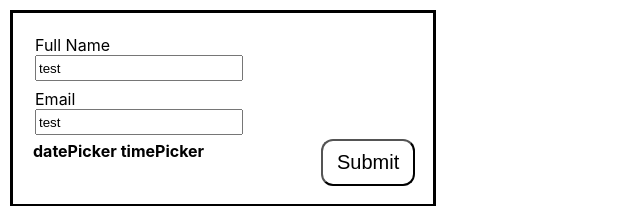
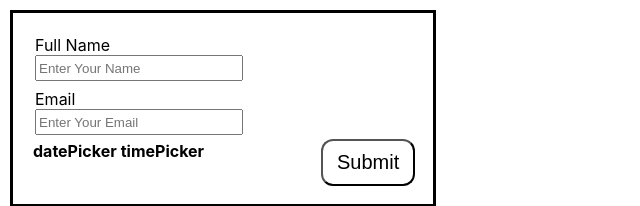
Before and after one commit to xsavoie/Keywords-assignment, a React (Create React App) app in the folder frontend/: page / in a window 1280 px wide. Shown: the top 206 px of the page, without its empty margins (0-640 px from the left). Built offline with nearby package versions, Linux system fonts and the light colour scheme.

Commit message:
created useFromFields hook to manage appointment form fields

```diff
--- a/frontend/src/components/AppointmentForm.jsx
+++ b/frontend/src/components/AppointmentForm.jsx
@@ -1,37 +1,47 @@
 import './AppointmentForm.css'
+import { useFormFields } from '../hooks/useFormFields';
 
 export default function AppointmentForm() {
+
+  const [fields, handleFieldChange] = useFormFields({
+    fullName: '',
+    email: '',
+  })
+
   function handleSubmit() {
     // axios post request to backend/new
-    console.log("submit");
+    console.log(fields)
   }
 
   return (
-    <div class="appointment-form">
+    <div className="appointment-form">
       <form>
-        <div class="user-info">
+        <div className="user-info">
           <span>
-            <label for="name">Full Name</label>
+            <label>Full Name</label>
             <input
-              value={"test"}
-              onChange={"test"}
+              value={fields.fullName}
+              // onChange={e => {console.log(e.target.value)}}
+              onChange={handleFieldChange}
+              id="fullName"
               type="text"
               name="name"
               placeholder="Enter Your Name"
             />
           </span>
           <span>
-            <label for="email">Email</label>
+            <label>Email</label>
             <input
-              value={"test"}
-              onChange={"test"}
+              value={fields.email}
+              onChange={handleFieldChange}
+              id="email"
               type="email"
               name="email"
               placeholder="Enter Your Email"
             />
           </span>
         </div>
-        <div class="time-info">
+        <div className="time-info">
           <h4>datePicker</h4>
           <h4>timePicker</h4>
           <button id="submit-btn" onClick={handleSubmit}>
--- /dev/null
+++ b/frontend/src/hooks/useFormFields.js
@@ -0,0 +1,15 @@
+import { useState } from 'react';
+
+export function useFormFields(initialState) {
+  const [fields, setValues] = useState(initialState);
+
+  return [
+    fields,
+    function (event) {
+      setValues({
+        ...fields,
+        [event.target.id]: event.target.value
+      });
+    }
+  ];
+}
```
